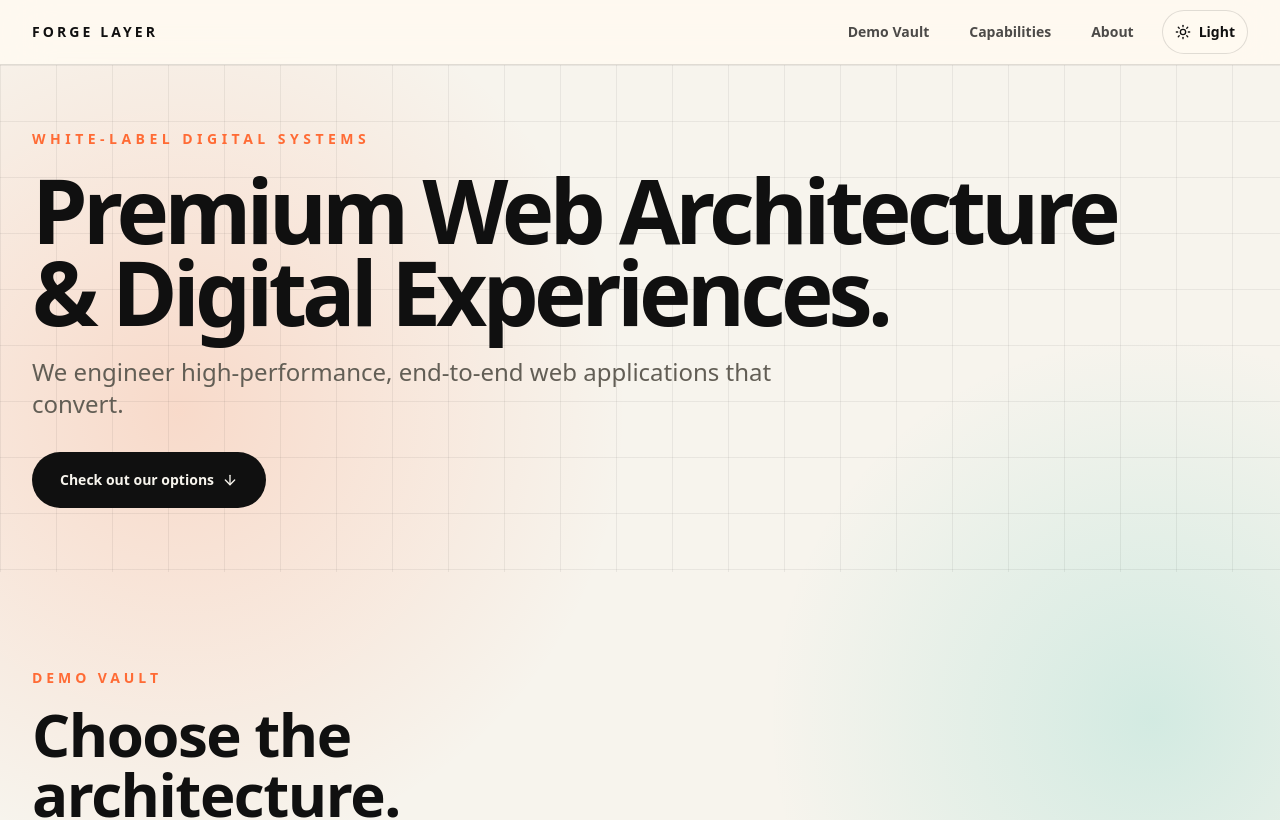
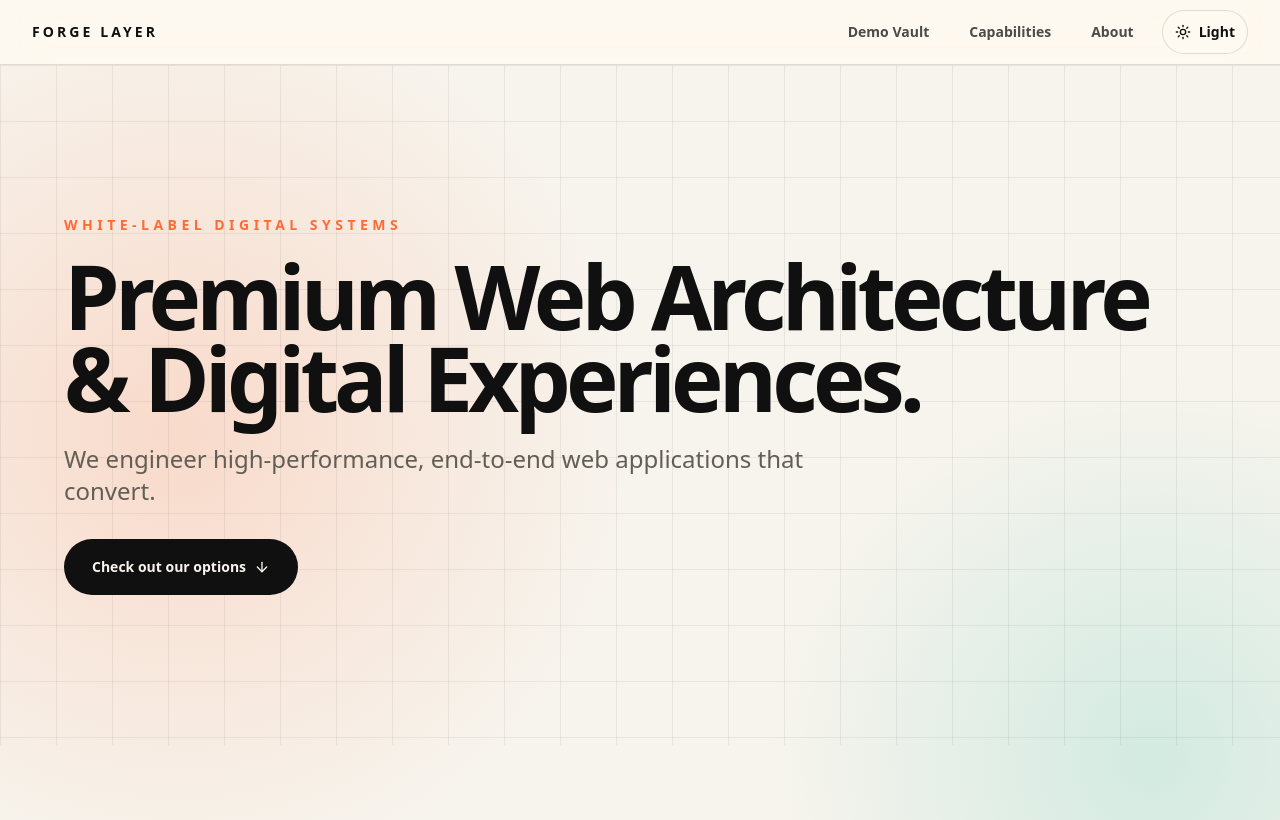
Before and after one commit to GUNPARK-GOOKIM/Demos, a Next.js app: page / in a window 1280 px wide. Shown: the top 820 px of the page. Built offline with nearby package versions, Linux system fonts and the light colour scheme.

Commit message:
Updated home page

```diff
--- a/app/page.tsx
+++ b/app/page.tsx
@@ -10,7 +10,7 @@ const capabilityIcons = [Code2, Cpu, PanelsTopLeft, DatabaseZap];
 export default function Home() {
   return (
     <main>
-      <section className="relative overflow-hidden px-5 py-14 sm:px-8 lg:py-16">
+      <section className="relative flex min-h-[85vh] items-center overflow-hidden px-5 py-14 sm:px-8 lg:py-16">
         <div className="absolute inset-0 -z-10 theme-grid opacity-50" />
         <div className="mx-auto max-w-7xl">
           <Reveal>
--- a/components/demo-vault.tsx
+++ b/components/demo-vault.tsx
@@ -79,7 +79,7 @@ export function DemoVault({ templates }: { templates: Template[] }) {
         </div>
       </div>
 
-      <div className="mt-10 grid gap-5 md:grid-cols-2 xl:grid-cols-4">
+      <div className="mt-10 grid gap-5 md:grid-cols-2 xl:grid-cols-3">
         {filteredTemplates.map((template, index) => (
           <motion.article
             key={template.id}
```
